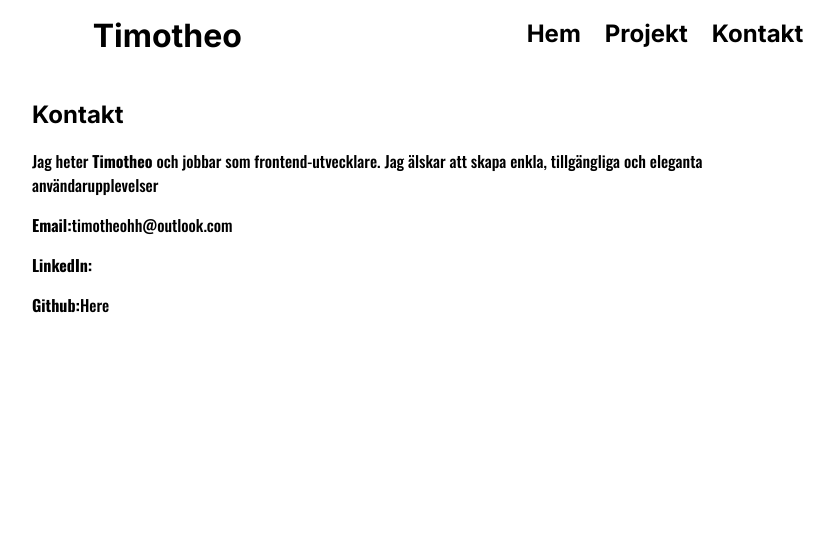
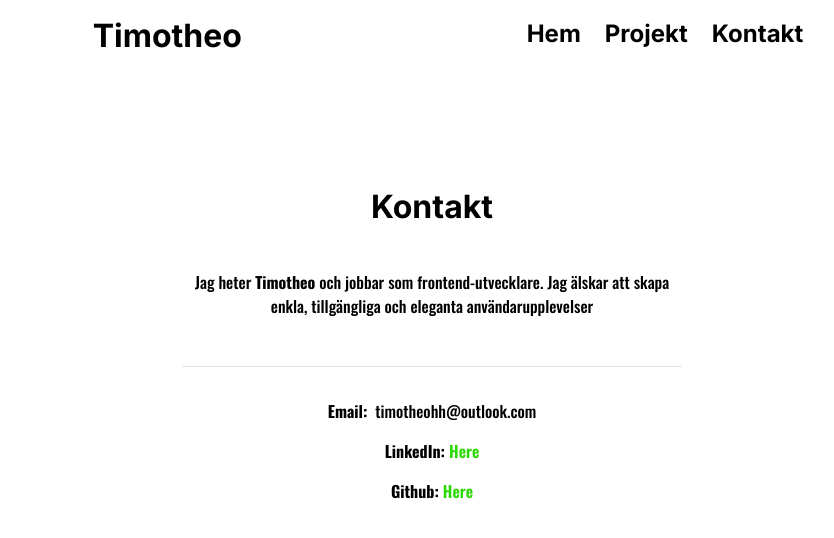
Before and after one commit to Tim-H-H/Timotheos-Portfolio, a React (Vite) app: page /contact in a window 1280 px wide. Shown: the top 538 px of the page, without its empty margins (208-1042 px from the left). Built offline with nearby package versions, Linux system fonts and the light colour scheme.

Commit message:
created a simple contact page with all info and little animation

```diff
--- a/src/index.css
+++ b/src/index.css
@@ -19,7 +19,7 @@ h1, h2, h3, .header-name {
 .layout-container {
   display: grid;
   /* TODO: Reverse the values */
-  grid-template-columns: 15rem 1fr 15rem;
+  grid-template-columns: repeat(1fr);
 }
 
 
@@ -55,7 +55,6 @@ h1, h2, h3, .header-name {
 .header-name a {
   text-decoration: none;
   font-size: 2rem;
-  font-family: "Inter", "sans-serif";
   font-weight: 700;
   color: black;
 }
@@ -107,3 +106,47 @@ h1, h2, h3, .header-name {
 .intro-text {
   animation: fadeIn 0.7s ease-in forwards;
 }
+
+/* Contact page CSS */
+
+.contact-container {
+  max-width: 500px;
+  margin: 3rem;
+  padding: 2rem;
+  background: rgba(255, 255, 255, 0.8);
+  border-radius: 1rem;
+  box-shadow: 0 4px rgba(255, 255, 255, 0.1);
+  display: flex;
+  flex-direction: column;
+  gap: 1rem;
+  animation: fadeIn 0.7s ease-out forwards;
+  text-align: center;
+}
+
+.contact-header {
+  font-size: 2rem;
+  text-align: center;
+  margin-bottom: .75rem;
+}
+
+.contact-info {
+  margin-top: 1rem;
+  padding-top: 1rem;
+  border-top: 1px solid rgba(0, 0, 0, 0.1);
+}
+
+.contact-info strong {
+  margin-right: 0.25rem;
+  font-weight: 700;
+}
+
+.contact-info a {
+  text-decoration: none;
+  color: #2bd800;
+  font-weight: 600;
+}
+
+.contact-info a:hover {
+  text-decoration: underline;
+  outline: none;
+}
--- a/src/pages/Contact.jsx
+++ b/src/pages/Contact.jsx
@@ -1,15 +1,18 @@
 export default function Contact() {
     return (
-        <section className="contact">
-            <h2>Kontakt</h2>
+        <section className="contact-container">
+            <h2 className="contact-header">Kontakt</h2>
             <p>
                 Jag heter <strong>Timotheo</strong> och jobbar som frontend-utvecklare. Jag älskar att skapa enkla, tillgängliga och eleganta användarupplevelser
             </p>
             <div className="contact-info">
-                <p><strong>Email:</strong>timotheohh@outlook.com</p>
-                <p><strong>LinkedIn:</strong><link rel="url" href="https://www.linkedin.com/in/timotheo-hector-08283a22a/"/></p>
-                <p><strong>Github:</strong><link rel="url" href="https://github.com/Tim-H-H" />Here</p>
+                <p><strong>Email:</strong> timotheohh@outlook.com</p>
+
+                <p><strong>LinkedIn:</strong><a href="https://www.linkedin.com/in/timotheo-hector-08283a22a/" target="_blank" rel="noopener noreferrer">Here</a></p>
+
+                <p><strong>Github:</strong><a href="https://github.com/Tim-H-H" target="_blank" rel="noopener noreferrer">Here</a></p>
             </div>
+
         </section>
     )
 }
```
